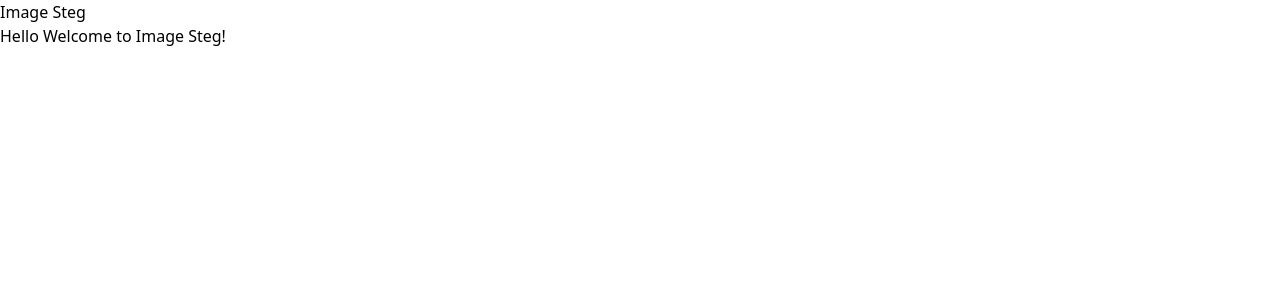
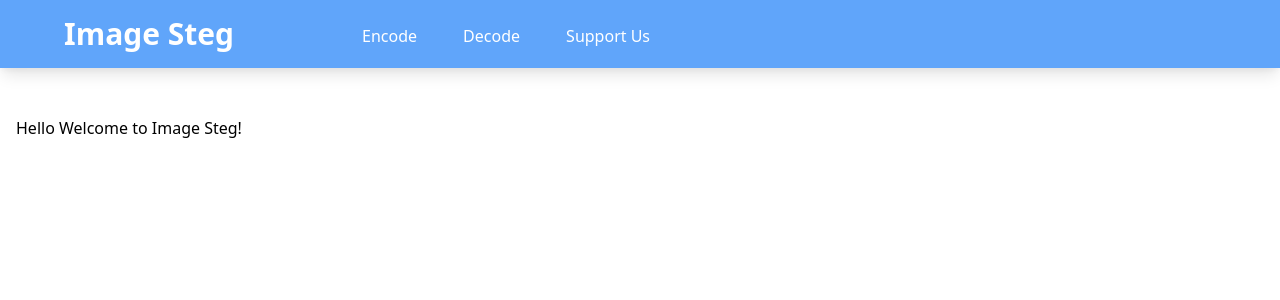
Before and after one commit to Fredpwol/Image-Steg, a Flask app: page / in a window 1280 px wide. Shown: the top 300 px of the page. Run offline with Flask 2, Linux system fonts and the light colour scheme.

Commit message:
designed page

```diff
--- a/main/templates/base.html
+++ b/main/templates/base.html
@@ -1,19 +1,38 @@
 <!DOCTYPE html>
 <html lang="en">
+
 <head>
     <meta charset="UTF-8">
     <meta http-equiv="X-UA-Compatible" content="IE=edge">
     <meta name="viewport" content="width=device-width, initial-scale=1.0">
     <title>Image Steg</title>
     <link href="https://unpkg.com/tailwindcss@^2/dist/tailwind.min.css" rel="stylesheet">
+    <link rel="stylesheet" href="../static//css/index.css">
+    <script class="jsbin" src="https://ajax.googleapis.com/ajax/libs/jquery/1/jquery.min.js"></script>
 </head>
+
 <body>
-    <div class="header">
-        <h1>
+    <div class=" flex px-16 py-4 shadow-lg mb-8 bg-blue-400">
+        <h1 class="text-3xl font-bold text-white mr-32">
             Image Steg
         </h1>
+        <div class="flex justify-between w-72 mt-2">
+            <a href="/" class="text-white">
+                Encode
+            </a>
+            <a href="/" class="text-white">
+                Decode
+            </a>
+            <a href="/" class="text-white">
+                Support Us
+            </a>
+        </div>
     </div>
-    {% block body %}
-    {% endblock %}
+    <div class="container p-4">
+        {% block body %}
+        {% endblock %}
+    </div>
+<script src="../static/js/index.js"></script>
 </body>
+
 </html>
```
